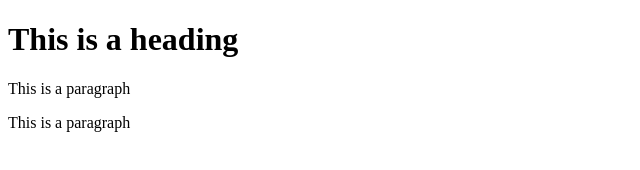
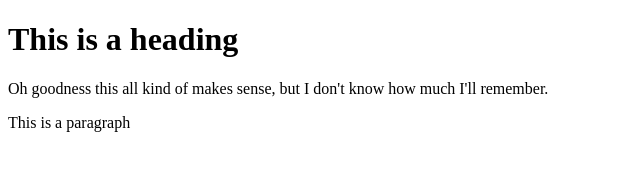
Before and after one commit to SubsidingSomnia/Gales-Class-Lesson, a plain HTML site: page index.html in a window 1280 px wide. Shown: the whole page, without its empty margins (0-640 px from the left). Drawn offline with Linux system fonts and the light colour scheme.

Commit message:
Second change to have examples to reference

```diff
--- a/index.html
+++ b/index.html
@@ -5,7 +5,7 @@
   </head>
   <body>
     <h1>This is a heading</h1>
-    <p>This is a paragraph</p>
+    <p>Oh goodness this all kind of makes sense, but I don't know how much I'll remember.</p>
     <p>This is a paragraph</p>
   </body>
 </html>
```
